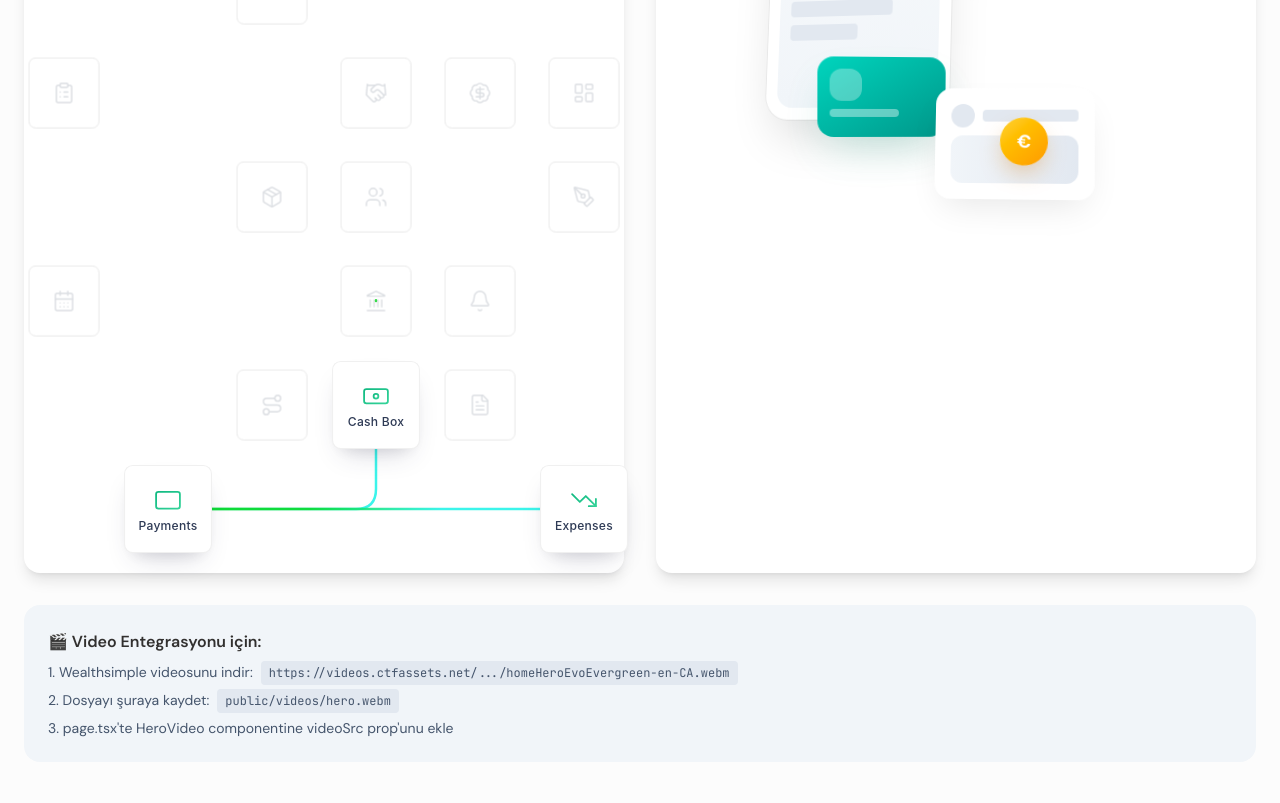
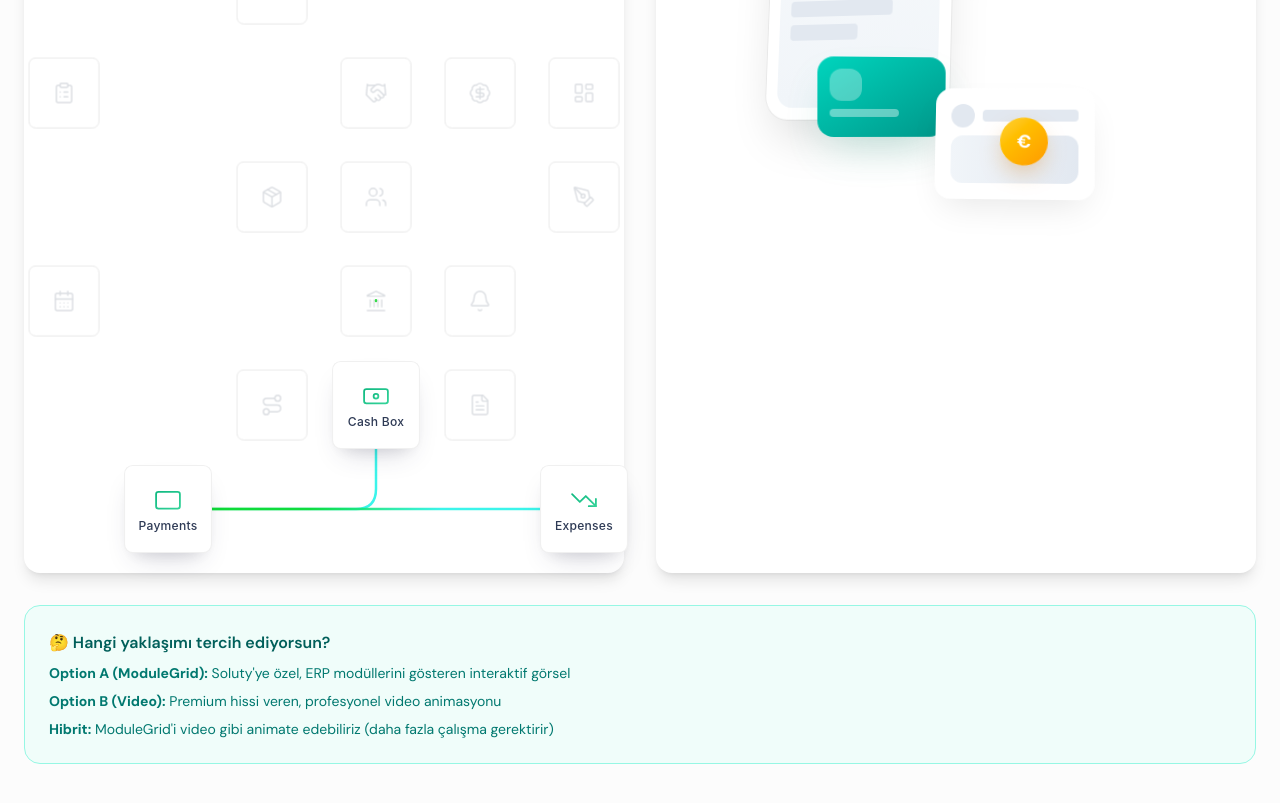
Before and after one commit to zaferkucuk/soluty-website, a Next.js app: page /en in a window 1280 px wide. Shown: the part 998-1801 px from the top of the page. Built offline with nearby package versions, Linux system fonts and the light colour scheme.

Commit message:
feat(hero): enable video in HeroVideo component
Video file should be placed at: public/videos/hero.webm

```diff
--- a/app/[locale]/page.tsx
+++ b/app/[locale]/page.tsx
@@ -23,16 +23,6 @@ export default function HomePage() {
   return (
     <div className="min-h-screen" style={{ backgroundColor: COLORS.bgPrimary }}>
       <main className="mx-auto max-w-7xl px-6 pt-8 pb-16 lg:pt-12 lg:pb-24">
-
-        {/* ============================================================
-            HERO VISUAL COMPARISON - TOGGLE BETWEEN OPTIONS
-            ============================================================
-
-            Option A: Current ModuleGrid (Stripe-inspired)
-            Option B: New HeroVideo (Wealthsimple-inspired)
-
-            To test with video, add file to: public/videos/hero.webm
-            ============================================================ */}
 
         {/* Hero Content */}
         <div className="grid grid-cols-1 lg:grid-cols-2 gap-12 lg:gap-16 items-center">
@@ -91,27 +81,10 @@ export default function HomePage() {
             </div>
           </div>
 
-          {/* Right: Visual (Toggle between options) */}
+          {/* Right: Visual - Currently showing HeroVideo with Wealthsimple test video */}
           <div className="order-first lg:order-last flex justify-center lg:justify-end">
-            {/*
-              =====================================
-              OPTION A: ModuleGrid (Current)
-              =====================================
-              Uncomment this and comment Option B to use ModuleGrid
-            */}
-            {/* <ModuleGrid /> */}
-
-            {/*
-              =====================================
-              OPTION B: HeroVideo (Wealthsimple-style)
-              =====================================
-              - Without video: Shows animated floating mockups
-              - With video: Add file to public/videos/hero.webm
-            */}
             <HeroVideo
-              // Uncomment when you have the video file:
-              // videoSrc="/videos/hero.webm"
-              // posterSrc="/videos/hero-poster.webp"
+              videoSrc="/videos/hero.webm"
             />
           </div>
         </div>
@@ -136,40 +109,28 @@ export default function HomePage() {
               </div>
             </div>
 
-            {/* Option B: HeroVideo Placeholder */}
+            {/* Option B: HeroVideo with actual video */}
             <div className="p-6 bg-white rounded-xl shadow-lg">
               <h3 className="text-lg font-semibold mb-4 text-center">
                 Option B: HeroVideo
                 <span className="block text-sm font-normal text-slate-500">
-                  (Wealthsimple-inspired, new)
+                  (Wealthsimple-style, with video)
                 </span>
               </h3>
               <div className="flex justify-center">
-                <HeroVideo />
+                <HeroVideo videoSrc="/videos/hero.webm" />
               </div>
             </div>
           </div>
 
-          {/* Instructions */}
-          <div className="mt-8 p-6 bg-slate-100 rounded-xl">
-            <h4 className="font-semibold mb-2">🎬 Video Entegrasyonu için:</h4>
-            <ol className="list-decimal list-inside space-y-2 text-sm text-slate-600">
-              <li>
-                Wealthsimple videosunu indir:
-                <code className="ml-2 px-2 py-1 bg-slate-200 rounded text-xs break-all">
-                  https://videos.ctfassets.net/.../homeHeroEvoEvergreen-en-CA.webm
-                </code>
-              </li>
-              <li>
-                Dosyayı şuraya kaydet:
-                <code className="ml-2 px-2 py-1 bg-slate-200 rounded text-xs">
-                  public/videos/hero.webm
-                </code>
-              </li>
-              <li>
-                page.tsx&apos;te HeroVideo componentine videoSrc prop&apos;unu ekle
-              </li>
-            </ol>
+          {/* Decision prompt */}
+          <div className="mt-8 p-6 bg-teal-50 rounded-xl border border-teal-200">
+            <h4 className="font-semibold mb-2 text-teal-800">🤔 Hangi yaklaşımı tercih ediyorsun?</h4>
+            <ul className="space-y-2 text-sm text-teal-700">
+              <li><strong>Option A (ModuleGrid):</strong> Soluty&apos;ye özel, ERP modüllerini gösteren interaktif görsel</li>
+              <li><strong>Option B (Video):</strong> Premium hissi veren, profesyonel video animasyonu</li>
+              <li><strong>Hibrit:</strong> ModuleGrid&apos;i video gibi animate edebiliriz (daha fazla çalışma gerektirir)</li>
+            </ul>
           </div>
         </div>
       </main>
```
